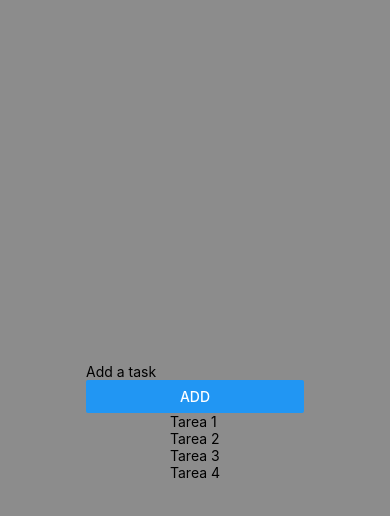
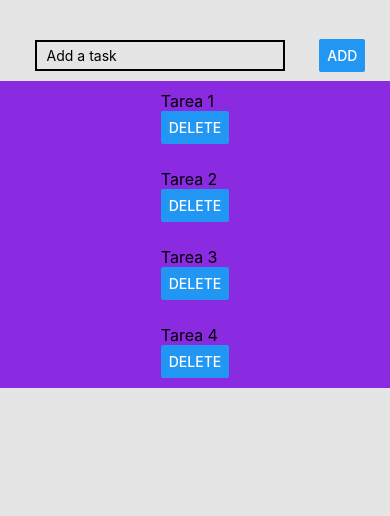
Before and after one commit to FedeCasper/native-project-federico-rouyere, a React Native app: screen / in a window 390 px wide. Shown: the top 516 px of the page. Built offline with nearby package versions, Linux system fonts and the light colour scheme.

Commit message:
Add tasks and buttons

```diff
--- a/App.js
+++ b/App.js
@@ -3,15 +3,27 @@ import { StyleSheet, Text, View, TextInput, Button } from 'react-native';
 const App = () => {
   return (
     <View style={styles.container}>
-      <View>
-        <TextInput placeholder="Add a task"/>
+      <View style={styles.inputContainer}>
+        <TextInput style={styles.input} placeholder="Add a task"/>
         <Button title="Add"/>
       </View>
-      <View>
-        <Text>Tarea 1</Text>
-        <Text>Tarea 2</Text>
-        <Text>Tarea 3</Text>
-        <Text>Tarea 4</Text>
+      <View style={styles.tasksContainer}>
+        <View>
+          <Text style={styles.text}>Tarea 1</Text>
+          <Button title="Delete"/>
+        </View>
+        <View>
+          <Text style={styles.text}>Tarea 2</Text>
+          <Button title="Delete"/>
+        </View>
+        <View>
+          <Text style={styles.text}>Tarea 3</Text>
+          <Button title="Delete"/>
+        </View>
+        <View>
+          <Text style={styles.text}>Tarea 4</Text>
+          <Button title="Delete"/>
+        </View>
       </View>
     </View>
   );
@@ -21,19 +33,30 @@ export default App
 
 const styles = StyleSheet.create({
   container: {
+    backgroundColor: '#E5E5E5',
     flex: 1,
-    backgroundColor: '#8c8c8c',
+    paddingTop: 30,
+  },
+  inputContainer:{
+    flexDirection: 'row',
     alignItems: 'center',
-    justifyContent: 'center',
+    justifyContent: 'space-evenly',
   },
-  title:{
-    color: '#4c007d',
-    fontWeight: 'bold',
-    fontStyle: 'italic',
-    fontSize: 30
+  input:{
+    width: 250,
+    borderWidth: 2,
+    margin: 10,
+    paddingVertical: 5,
+    paddingHorizontal: 10,
   },
-  subtitle:{
-    color: '#4c007d',
-    fontSize: 20
+  text:{
+    fontSize: 16,
+  },
+  tasksContainer:{
+    backgroundColor: 'blueviolet',
+    alignItems: 'center',
+    gap: 25,
+    padding: 10,
   }
+
 });
```
